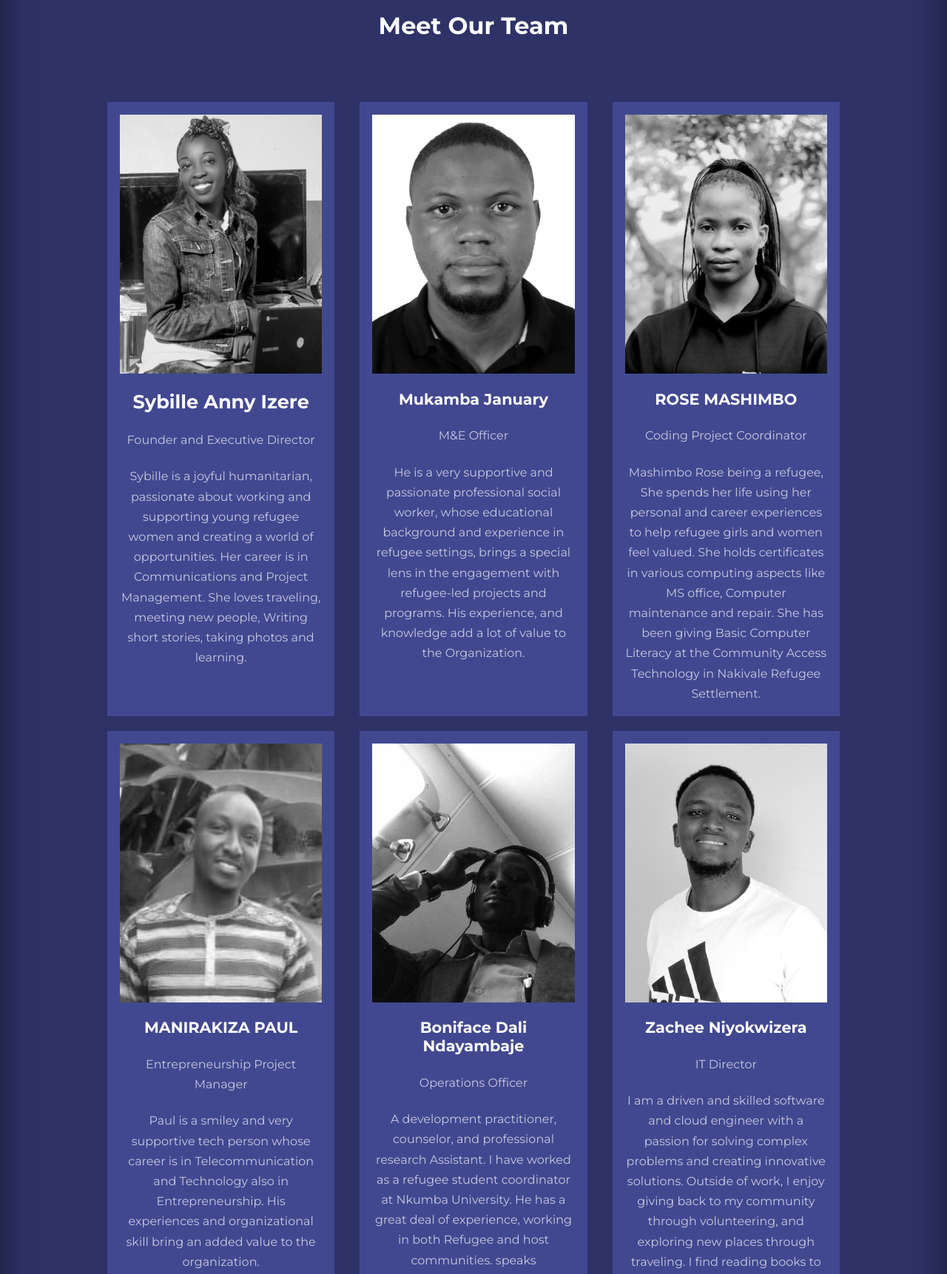
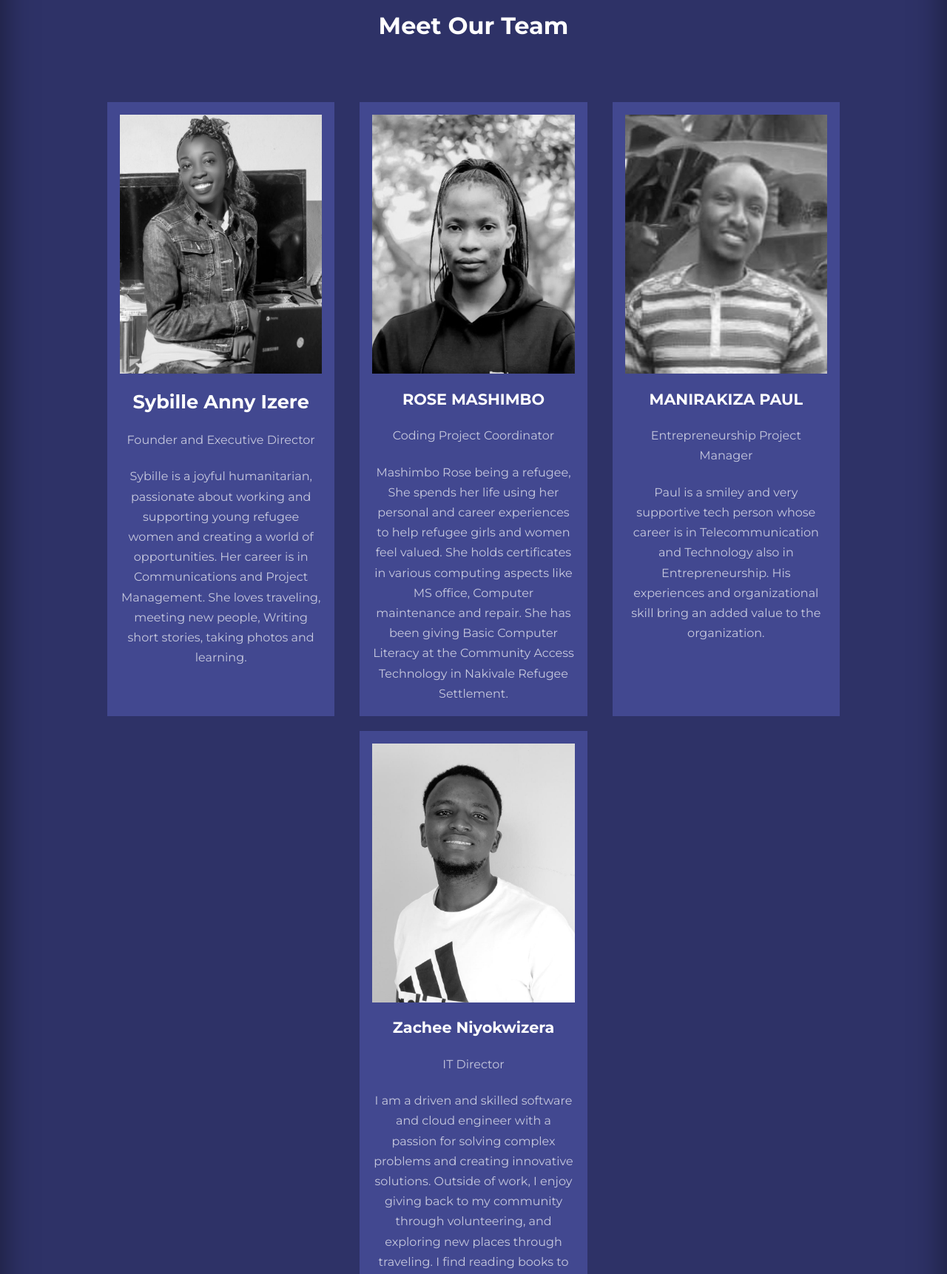
Before and after one commit to ZacheeNiyokwizera/her-dreams-counts-website, a plain HTML site: page team.html in a window 1280 px wide. Shown: the part 80-1802 px from the top of the page at 74% size. Drawn offline with nearby package versions, Linux system fonts and the light colour scheme.

Commit message:
removed 2 team members

```diff
--- a/team.html
+++ b/team.html
@@ -70,7 +70,7 @@
                     <a href="https://linkedin.com"><i class="uil uil-linkedin-alt"></i></a>
                 </div>
             </article>
-            <article class="team__member">
+            <!-- <article class="team__member">
                 <div class="team__member-image">
                     <img src="./images/mukamba.jpg">
                 </div>
@@ -85,7 +85,7 @@
                     <a href="https://twitter.com"><i class="uil uil-twitter-alt"></i></a>
                     <a href="https://linkedin.com"><i class="uil uil-linkedin-alt"></i></a>
                 </div>
-            </article>
+            </article> -->
             <article class="team__member">
                 <div class="team__member-image">
                     <img src="./images/rose.jpg">
@@ -119,7 +119,7 @@
                     <a href="https://linkedin.com"><i class="uil uil-linkedin-alt"></i></a>
                 </div>
             </article>
-            <article class="team__member">
+            <!-- <article class="team__member">
                 <div class="team__member-image">
                     <img src="./images/bony.jpg">
                 </div>
@@ -135,7 +135,7 @@
                     <a href="https://twitter.com "><i class="uil uil-twitter-alt "></i></a>
                     <a href="https://linkedin.com "><i class="uil uil-linkedin-alt "></i></a>
                 </div>
-            </article>
+            </article> -->
             <article class="team__member ">
                 <div class="team__member-image ">
                     <img src="./images/zach1.jpg ">
```
